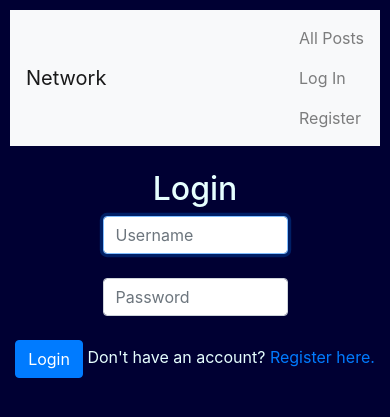
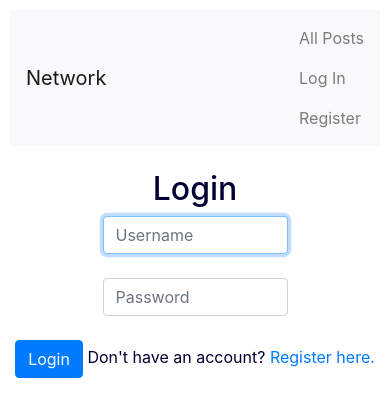
Before and after one commit to gracebcorrea/Project4, a Django app: page / in a window 390 px wide. Shown: the top 417 px of the page. Run offline with Django 3.2, Linux system fonts and the light colour scheme; some libraries are stand-ins or nearby versions.

Commit message:
Update styles.css

```diff
--- a/network/static/network/styles.css
+++ b/network/static/network/styles.css
@@ -22,3 +22,8 @@ h1 {
   <i class="far fa-thumbs-down"></i>
 
 }*/
+
+@media screen and (max-width: 600px)
+       {  body { background-color: White;
+                 color: #000033; }
+       }
```
